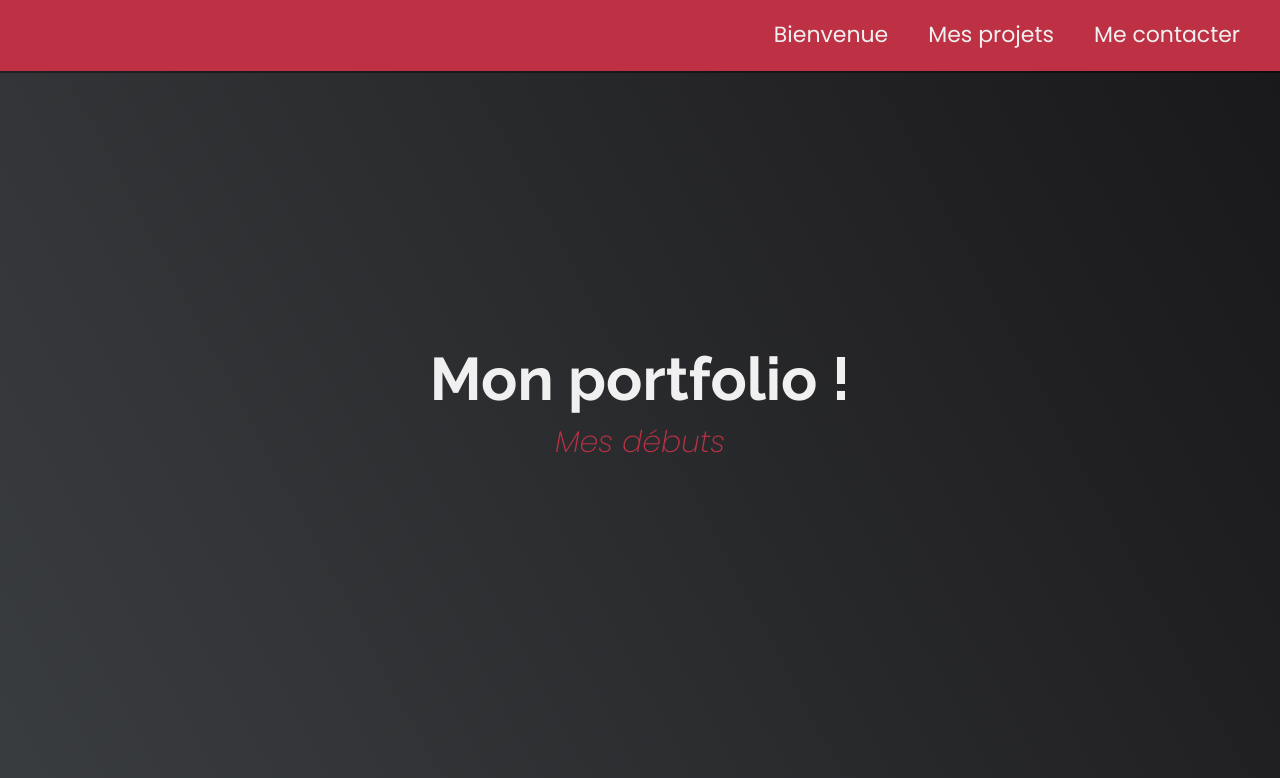
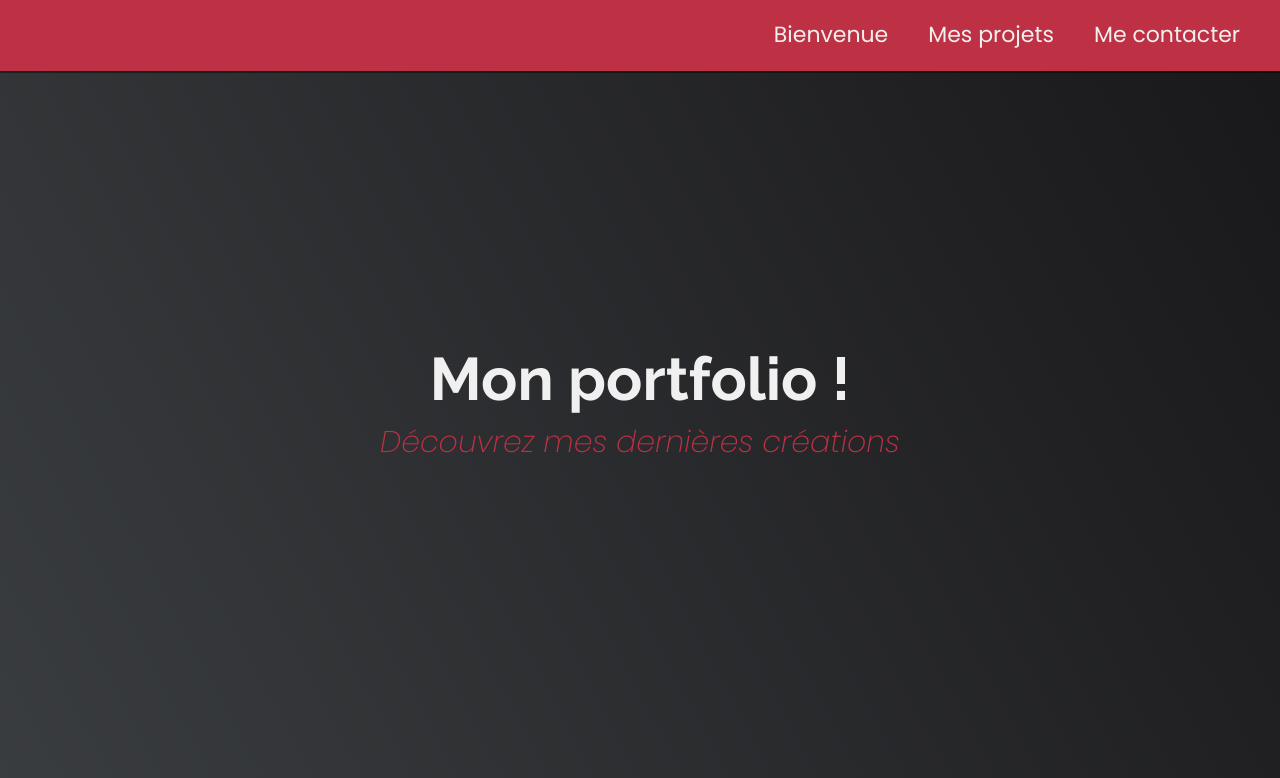
Before and after one commit to LeGaspii/Portefolio, a plain HTML site: page index.html in a window 1280 px wide. Shown: the top 778 px of the page. Drawn offline with Linux system fonts and the light colour scheme.

Commit message:
changement de sous titre

```diff
--- a/index.html
+++ b/index.html
@@ -47,7 +47,7 @@
   <main>
   <section id="welcome-section">
     <h1>Mon portfolio !</h1>
-    <p>Mes débuts</p>
+    <p>Découvrez mes dernières créations</p>
     </section>
 
     <section class="projects-tile" id="projects">
```
